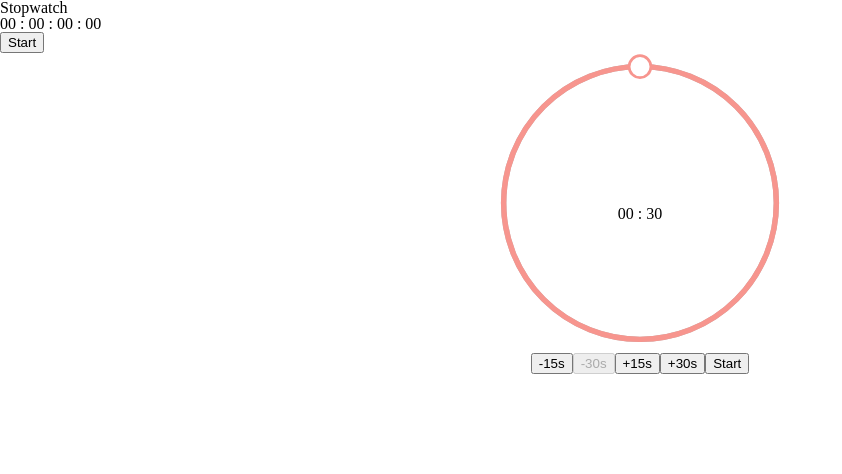
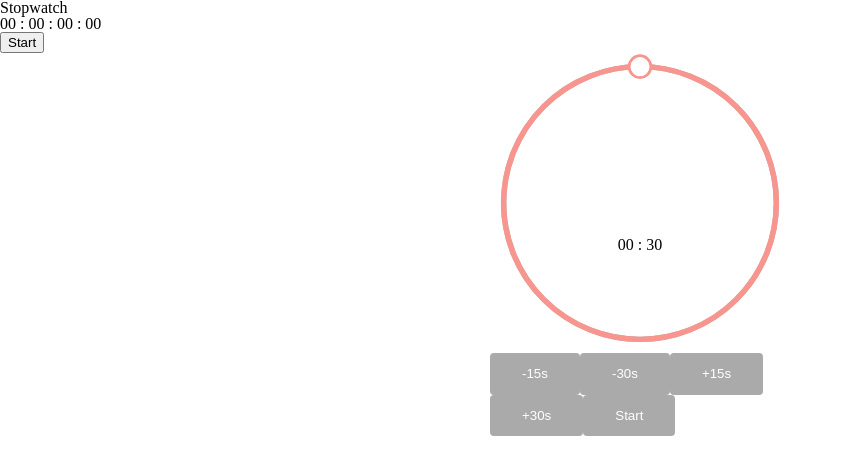
Before and after one commit to jgroenke24/workout, a React app: page / in a window 1280 px wide. Shown: the top 474 px of the page, without its empty margins (0-842 px from the left). Built offline with nearby package versions, Linux system fonts and the light colour scheme.

Commit message:
Add props to Button component and update circlecountdown component with button component

```diff
--- a/src/components/Button.js
+++ b/src/components/Button.js
@@ -5,6 +5,7 @@ import styled from 'styled-components';
 const StyledButton = styled.button`
   padding: 1em 2rem;
   display: inline-block;
+  border: none;
   border-radius: 4px;
   background-color: #aaa;
   color: #fff;
@@ -12,11 +13,30 @@ const StyledButton = styled.button`
   cursor: pointer;
 `;
 
-const Button = ({ children }) => {
-  return <StyledButton>{children}</StyledButton>;
+const Button = ({ type, as, href, disabled, onClick, children }) => {
+  return (
+    <StyledButton
+      type={type}
+      as={as}
+      href={href}
+      onClick={onClick}
+      disabled={disabled}
+    >
+      {children}
+    </StyledButton>
+  );
+};
+
+Button.defaultProps = {
+  disabled: false,
 };
 
 Button.propTypes = {
+  type: PropTypes.string,
+  as: PropTypes.string,
+  href: PropTypes.string,
+  onClick: PropTypes.func,
+  disabled: PropTypes.bool,
   children: PropTypes.node.isRequired,
 };
 
--- a/src/components/CircleCountdown.js
+++ b/src/components/CircleCountdown.js
@@ -1,5 +1,7 @@
 import React, { Component } from 'react';
 import styled from 'styled-components';
+
+import Button from './Button';
 
 // Default countdown timer is 30 secs
 const DEFAULT_TIME = 30000;
@@ -184,49 +186,49 @@ export default class CircleCountdown extends Component {
           {minutes} : {seconds}
         </TimeDisplay>
         <div>
-          <button
+          <Button
             type="button"
             disabled={timerRemaining <= 15000}
             onClick={() => this.adjustTimer(-15)}
           >
             -15s
-          </button>
-          <button
+          </Button>
+          <Button
             type="button"
             disabled={timerRemaining <= 30000}
             onClick={() => this.adjustTimer(-30)}
           >
             -30s
-          </button>
-          <button type="button" onClick={() => this.adjustTimer(15)}>
+          </Button>
+          <Button type="button" onClick={() => this.adjustTimer(15)}>
             +15s
-          </button>
-          <button type="button" onClick={() => this.adjustTimer(30)}>
+          </Button>
+          <Button type="button" onClick={() => this.adjustTimer(30)}>
             +30s
-          </button>
+          </Button>
           {!timerOn && (timerTime === 0 || timerTime === timerRemaining) && (
-            <button type="button" onClick={this.startTimer}>
+            <Button type="button" onClick={this.startTimer}>
               Start
-            </button>
+            </Button>
           )}
           {timerOn && timerRemaining >= 1000 && (
-            <button type="button" onClick={this.stopTimer}>
+            <Button type="button" onClick={this.stopTimer}>
               Stop
-            </button>
+            </Button>
           )}
           {!timerOn &&
             (timerTime !== 0 &&
               timerTime !== timerRemaining &&
               timerRemaining !== 0) && (
-              <button type="button" onClick={this.startTimer}>
+              <Button type="button" onClick={this.startTimer}>
                 Resume
-              </button>
+              </Button>
             )}
           {(!timerOn || timerRemaining < 1000) &&
             (timerTime !== timerRemaining && timerTime > 0) && (
-              <button type="button" onClick={this.resetTimer}>
+              <Button type="button" onClick={this.resetTimer}>
                 Reset
-              </button>
+              </Button>
             )}
         </div>
       </StyledCircleCountdown>
```
